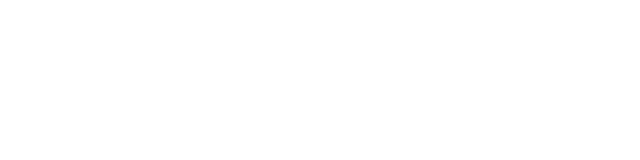
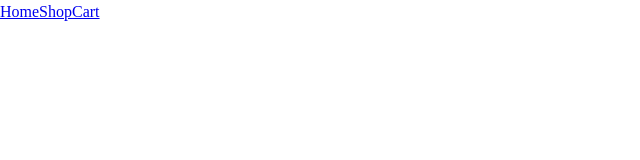
Before and after one commit to alexc2029/shopping-cart, a React (Vite) app: page / in a window 1280 px wide. Shown: the top 160 px of the page, without its empty margins (0-640 px from the left). Built offline with nearby package versions, Linux system fonts and the light colour scheme.

Commit message:
feat: set up routes and navbar for main pages

```diff
--- a/src/components/Navbar.jsx
+++ b/src/components/Navbar.jsx
@@ -1 +1,11 @@
-export default function Navbar() {}
+import { NavLink } from "react-router";
+
+export default function Navbar() {
+	return (
+		<nav>
+			<NavLink to="/">Home</NavLink>
+			<NavLink to="/shop">Shop</NavLink>
+			<NavLink to="/cart">Cart</NavLink>
+		</nav>
+	);
+}
--- a/src/routes.jsx
+++ b/src/routes.jsx
@@ -1,9 +1,26 @@
 import App from "./App";
+import Cart from "./pages/Cart";
+import Home from "./pages/Home";
+import Shop from "./pages/Shop";
 
 const routes = [
 	{
 		path: "/",
 		element: <App />,
+		children: [
+			{
+				index: true,
+				element: <Home />,
+			},
+			{
+				path: "shop",
+				element: <Shop />,
+			},
+			{
+				path: "cart",
+				element: <Cart />,
+			},
+		],
 	},
 ];
 
```
